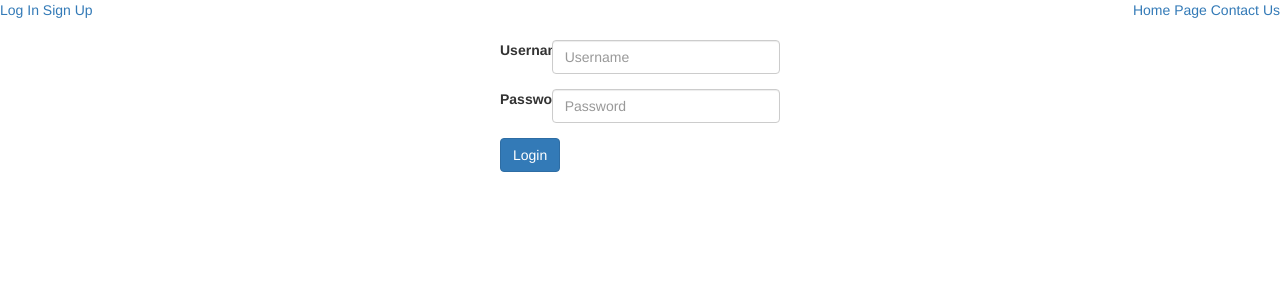
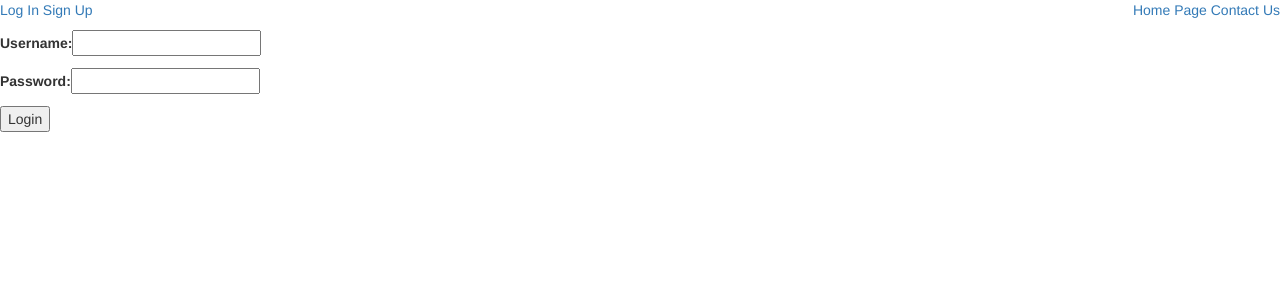
Before and after one commit to AliFletcher/Sviluppatori, a Django app: page /login in a window 1280 px wide. Shown: the top 300 px of the page. Run offline with Django 3.2, Linux system fonts and the light colour scheme; some libraries are stand-ins or nearby versions.

Commit message:
log out debug

```diff
--- a/navbar/views.py
+++ b/navbar/views.py
@@ -34,6 +34,7 @@ def sign_up_page(request):
 
 def log_in(request):
     if request.method == "POST":
+        print(request.POST)
         username = request.POST['username']
         password = request.POST['password']
         user = authenticate(request, username=username, password=password)
@@ -62,9 +63,10 @@ def contacted(request):
     return render(request, "contacted.html")
 
 
+@login_required(login_url='/')
 def log_out(request):
     logout(request)
-    return redirect("/")
+    return first_page(request)
 
 
 def panel(request):
--- a/templates/login.html
+++ b/templates/login.html
@@ -1,30 +1,12 @@
 {% extends "base.html" %}
+
 {% block content %}
-<style>
-        .webelopersui{
-            margin: 500px;
-            margin-top: 20px
-        }
-</style>
-    <div class="webelopersui">
-        <form id="login_form" method="POST">
-            <div class="form-group row">
-                <label class="col-sm-2 col-form-label">Username: </label>
-                    <div class="col-sm-10">
-                        <input type="text" class="form-control" id="username" placeholder="Username" required>
-                    </div>
-            </div>
-        <div class="form-group row">
-            <label class="col-sm-2 col-form-label">Password: </label>
-                <div class="col-sm-10">
-                    <input type="password" class="form-control" id="password" placeholder="Password" required>
-                </div>
-        </div>
+    <form id="login_form" method="POST">
+        <p><label>Username: </label><input name="username" type="text"></p>
+        <p><label>Password: </label><input name="password" type="password"></p>
         {% csrf_token %}
-        <button type="submit" class="btn btn-primary" name="login">Login</button>
-        </form>
-    </div>
-
+        <button name="login">Login</button>
+    </form>
     {% if error %}
     <div id="error">
         username or password incorrect!
```
